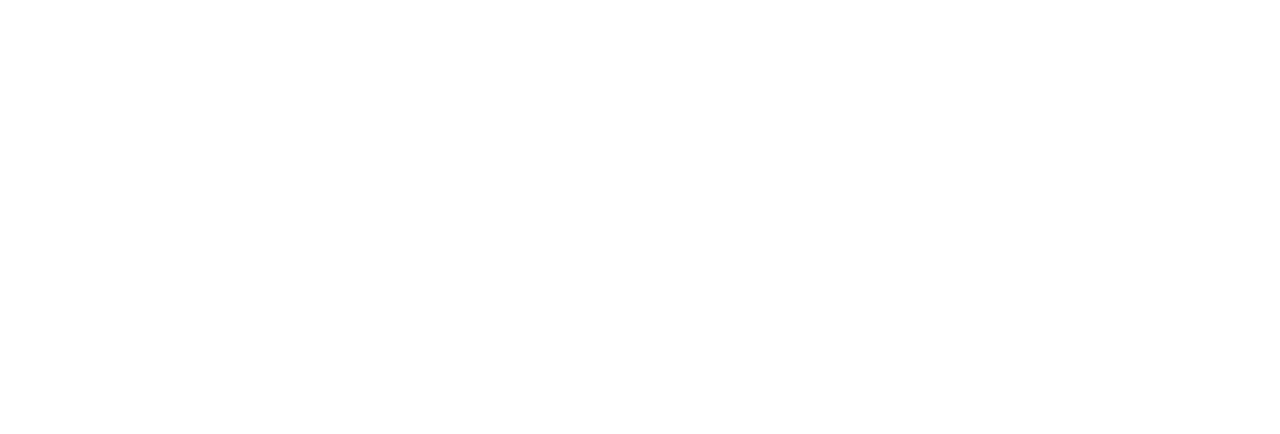
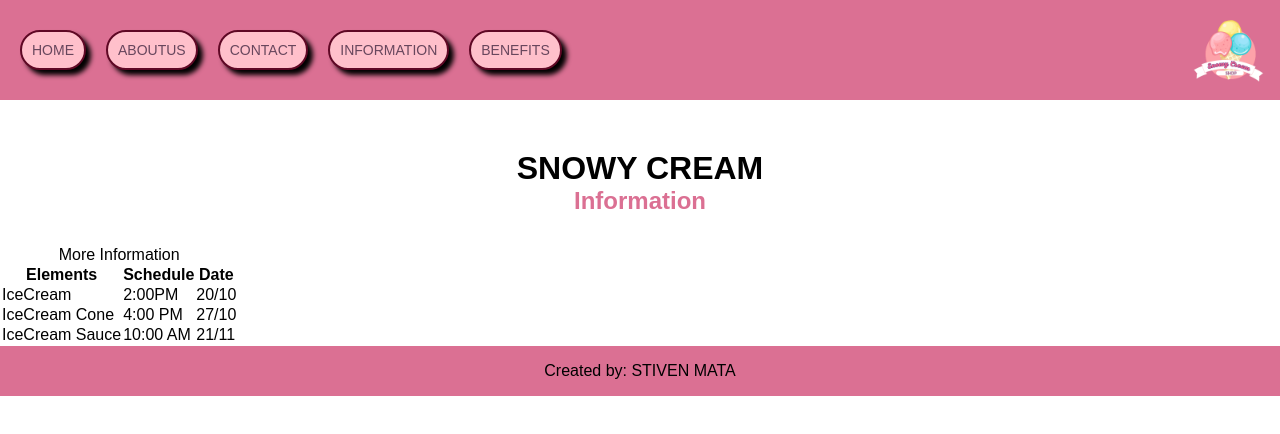
Before and after one commit to stivenmata/sprin-2, a plain HTML site: page information.html in a window 1280 px wide. Drawn offline with Linux system fonts and the light colour scheme.

Commit message:
se agrego informacion

```diff
--- a/information.html
+++ b/information.html
@@ -0,0 +1,89 @@
+<!DOCTYPE html>
+<html lang="en">
+<head>
+    <meta charset="UTF-8">
+    <meta name="viewport" content="width=device-width, initial-scale=1.0">
+    <link rel="stylesheet" href="./styles/styles.css">
+<link rel="shortcut icon" href="./image/icon.png" type="image/x-icon">
+    <title>SNOWY CREAM</title>
+</head>
+<body>
+    <header>
+        <nav class="enlaces">
+
+            <a  id="a1" href="./index.html" target="_blank">HOME</a>
+            <a href="./aboutUs.html" target="_blank">ABOUTUS</a>
+            <a     href="./contact.html" target="_blank">CONTACT</a>
+            <a     href="./information.html" target="_blank">INFORMATION</a>
+            <a     href="./benefitsTips.html" target="_blank">BENEFITS</a>
+
+            <div class="logo">
+              <img src="./image/logo.png" class="img1"  alt="logo">
+            </div>
+
+            </nav>
+            </header>
+
+            <main class="contenedor">
+
+                <div class="inicio">
+
+                    <div class="titulos">
+
+                        <h1 class="h1">SNOWY CREAM</h1>
+                    <h2 class="h2">Information</h2>
+
+                      </div>
+
+                      </div>
+<table>
+<caption>More Information</caption>
+<thead>
+<tr>
+<th rowspan="2">Elements</th>
+    <th rowspan="2">Schedule</th>
+    <th rowspan="2">Date</th>
+
+</tr>
+</thead>
+<tbody>
+<tr>
+<td>IceCream</td>
+ <td>2:00PM</td>
+<td>20/10</td>
+</tr>
+    <tr>
+<td>IceCream Cone</td>
+       <td>4:00 PM</td>
+        <td>27/10</td>
+    </tr>
+    <tr>
+<td>IceCream Sauce</td>
+<td>10:00 AM</td>
+<td>21/11</td>
+
+    </tr>
+</tbody>
+
+
+
+
+
+
+
+</table>
+
+            </main>
+
+
+
+
+
+
+
+            <footer class="footer">
+
+                <p>Created by: STIVEN MATA </p>
+                </footer>
+</body>
+</html>
```
Also changed, not shown: contact.html (+1 -1 lines).
